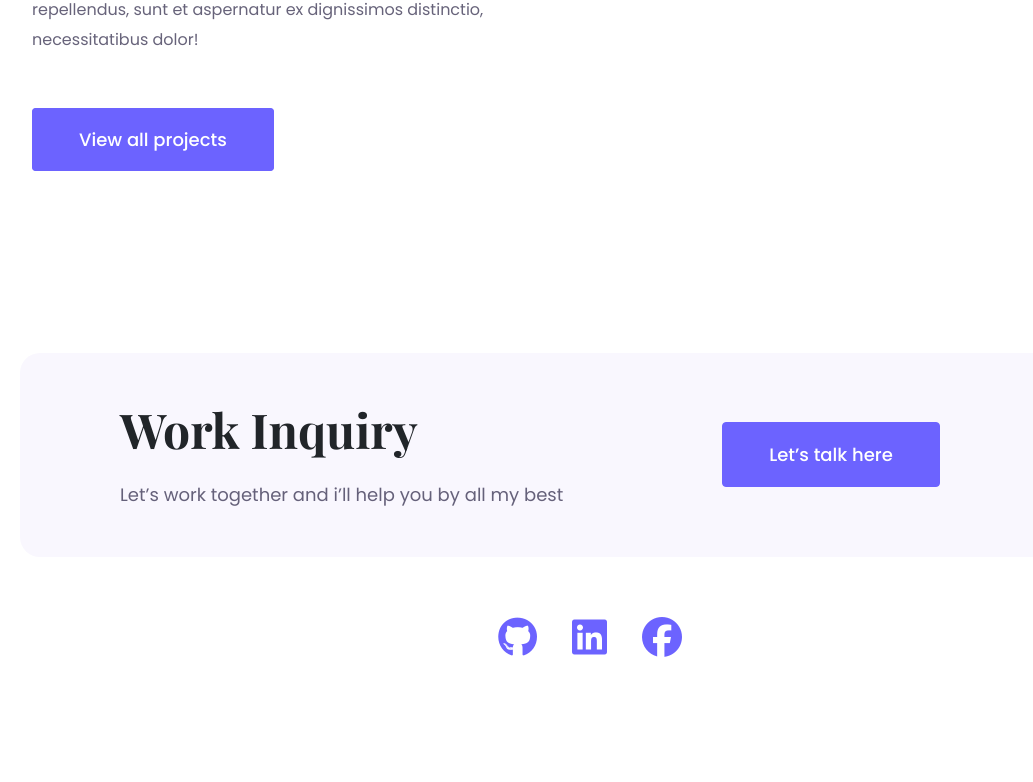
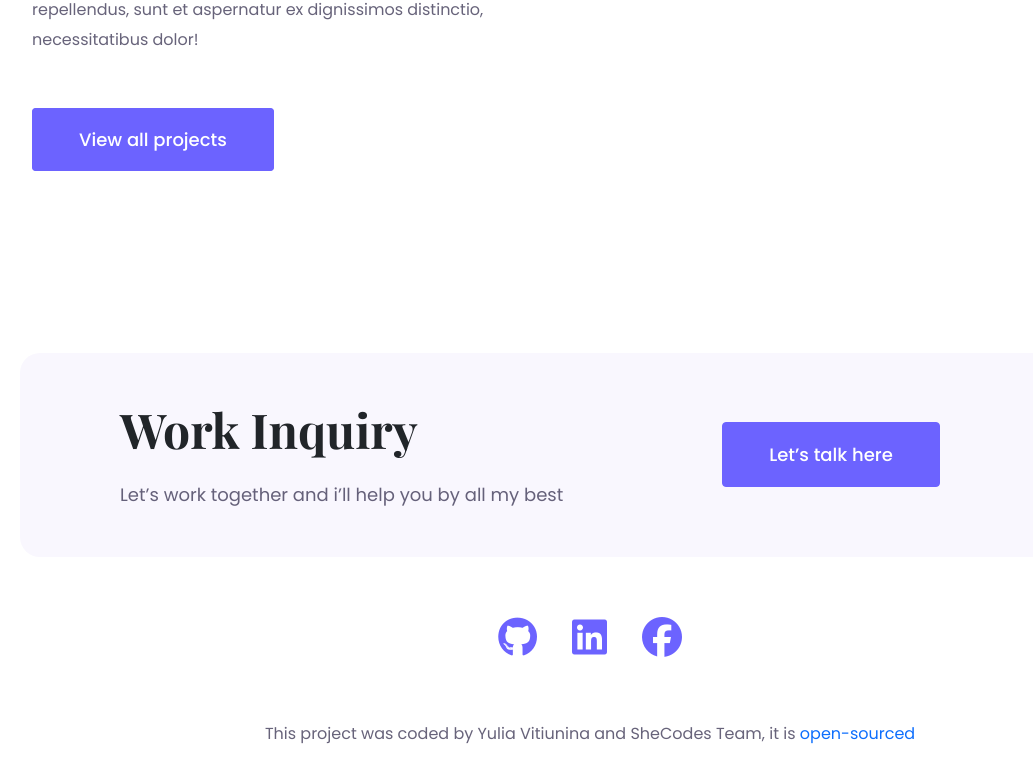
Before and after one commit to InvincibleSun/portfolio, a plain HTML site: page about.html in a window 1280 px wide. Shown: the part 527-1309 px from the top of the page, without its empty margins (50-1083 px from the left). Before the commit the page ends 1246 px from the top, so only its background shows below. Drawn offline with nearby package versions, Linux system fonts and the light colour scheme.

Commit message:
Added link to GitHub in footer

```diff
--- a/about.html
+++ b/about.html
@@ -136,6 +136,16 @@
             ><i class="fa-brands fa-facebook"></i
           ></a>
         </div>
+        <p class="text text-center">
+          This project was coded by Yulia Vitiunina and SheCodes Team, it is
+          <a
+            href="https://github.com/InvincibleSun/portfolio"
+            title="Link to GitHub"
+            target="_blank"
+            rel="noopener noreferrer"
+            >open-sourced</a
+          >
+        </p>
       </footer>
     </div>
 
```
Also changed, not shown: contact.html (+10 -0 lines), index.html (+10 -0 lines), work.html (+10 -0 lines).
